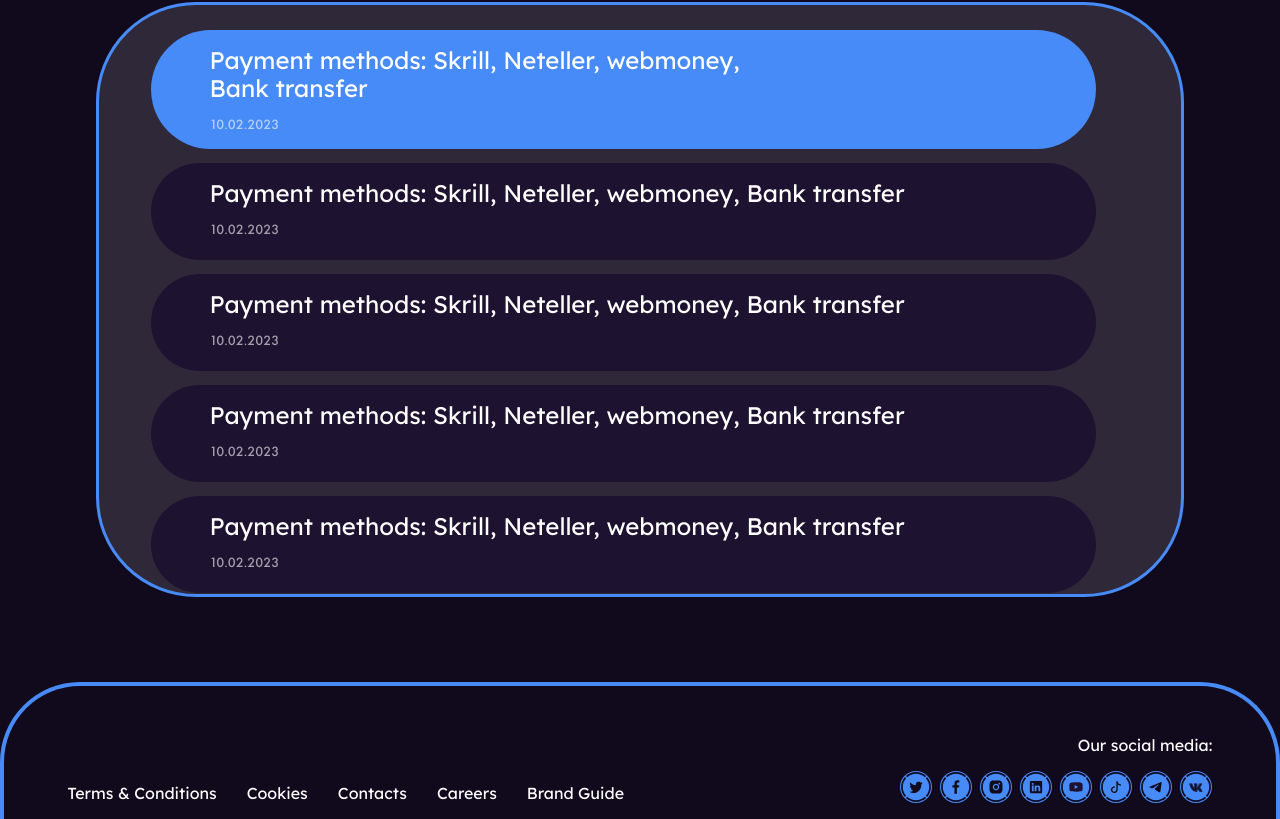
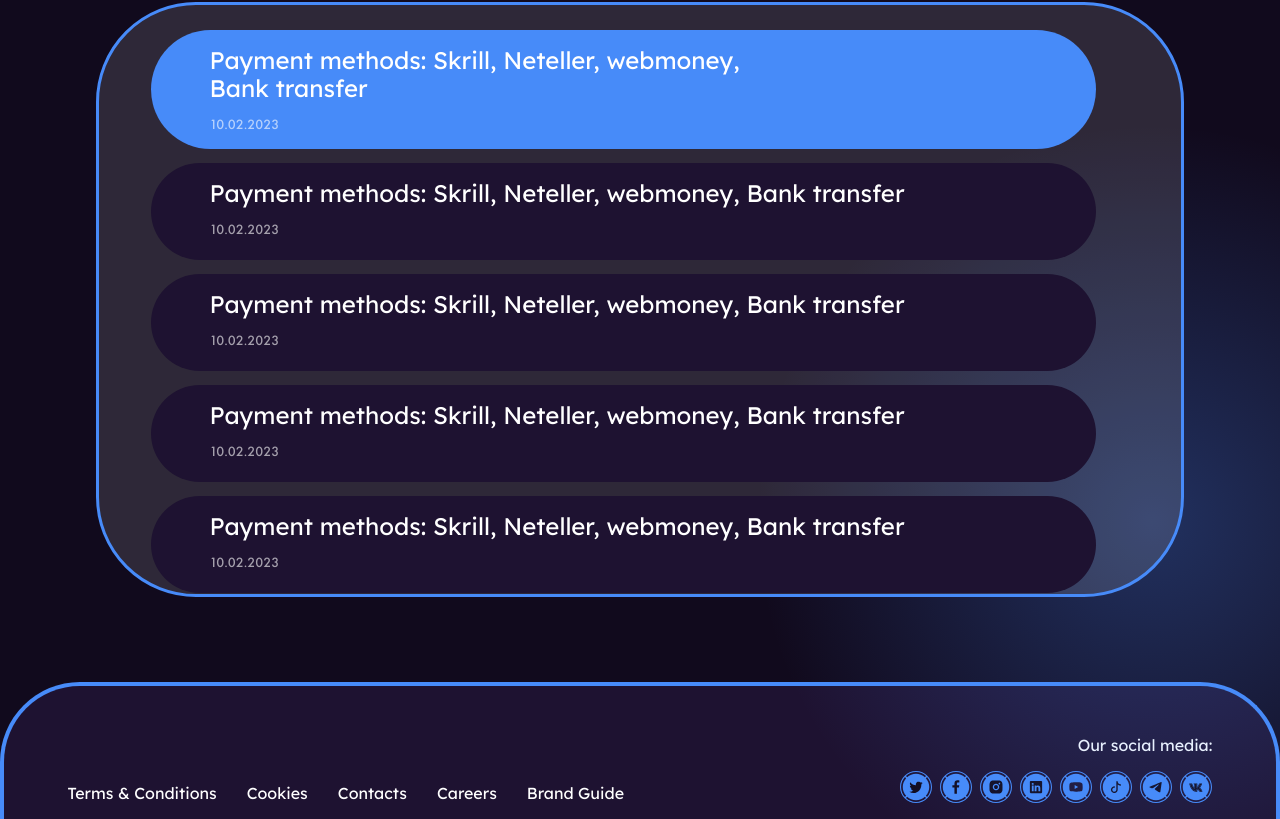
Before and after one commit to Ramitsan/VTOP3-test, a website: page source/index.html in a window 1280 px wide. Shown: the part 1167-1986 px from the top of the page. Drawn offline with nearby package versions, Linux system fonts and the light colour scheme; files that its build step writes are made by us from their sources; files whose address does not match are found by name.

Commit message:
add background gradient

```diff
--- a/source/sass/base/base.scss
+++ b/source/sass/base/base.scss
@@ -2,7 +2,6 @@
 *::before,
 *::after {
   box-sizing: inherit;
-  // border: 1px solid red;
 }
 
 html {
@@ -38,7 +37,6 @@
 }
 
 .background {
-  background-color: $background-color;
   position: absolute;
   width: 100%;
   height: 100%;
@@ -59,6 +57,20 @@
     background-repeat: no-repeat;
     opacity: .3;
     transform: translateY(-50%) translateX(-50%) rotate(-45deg);
+  }
+
+  &::after {
+    content: "";
+    position: absolute;
+    width: 800px;
+    height: 800px;
+    right: 10%;
+    bottom: 15%;
+    background-image: radial-gradient(ellipse at center, $main-color,transparent 70%);
+    background-size: contain;
+    background-repeat: no-repeat;
+    opacity: .3;
+    transform: translateY(50%) translateX(50%);
   }
 }
 
@@ -110,5 +122,10 @@
       top: 230px;
       left: 30%;
     }
+    &::after {
+      width: 600px;
+      height: 600px;
+      bottom: 20%;
+    }
   }
 }
--- a/source/sass/blocks/footer.scss
+++ b/source/sass/blocks/footer.scss
@@ -2,6 +2,8 @@
   border: 4px solid $main-color;
   border-bottom: none;
   border-radius: 80px 80px 0 0;
+  background-color: $second-color;
+  z-index: -2;
 }
 
 .footer__wrapper {
```
